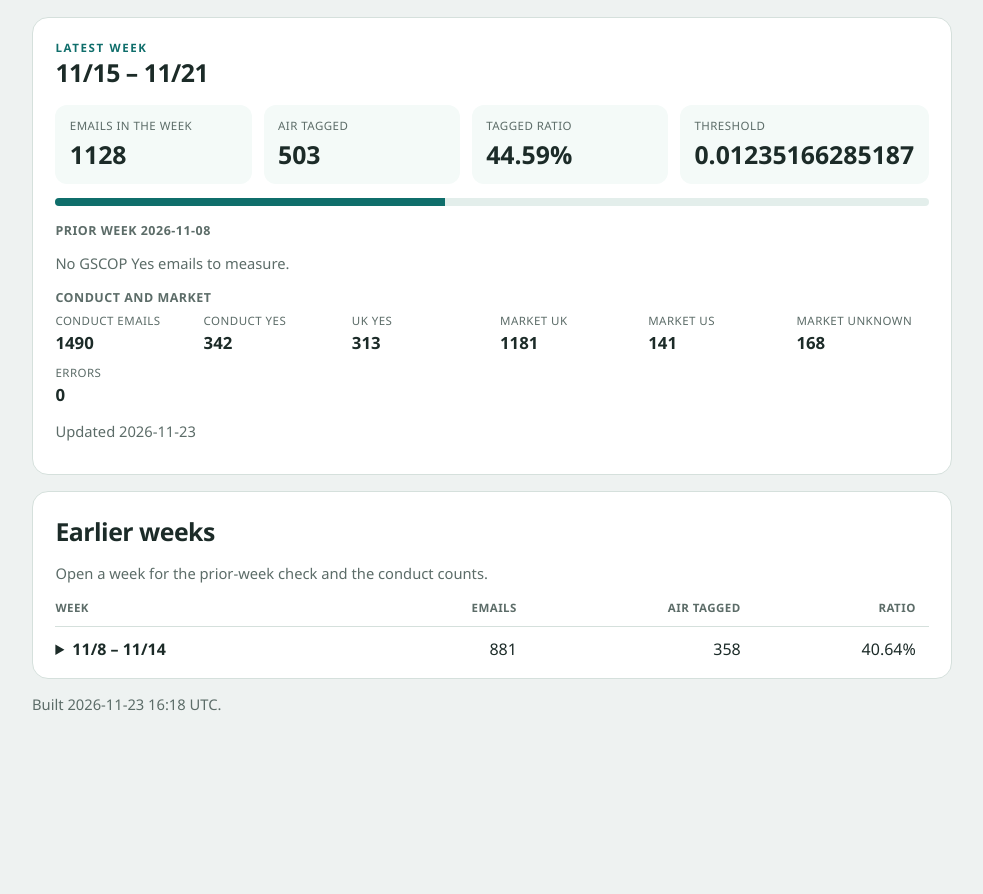
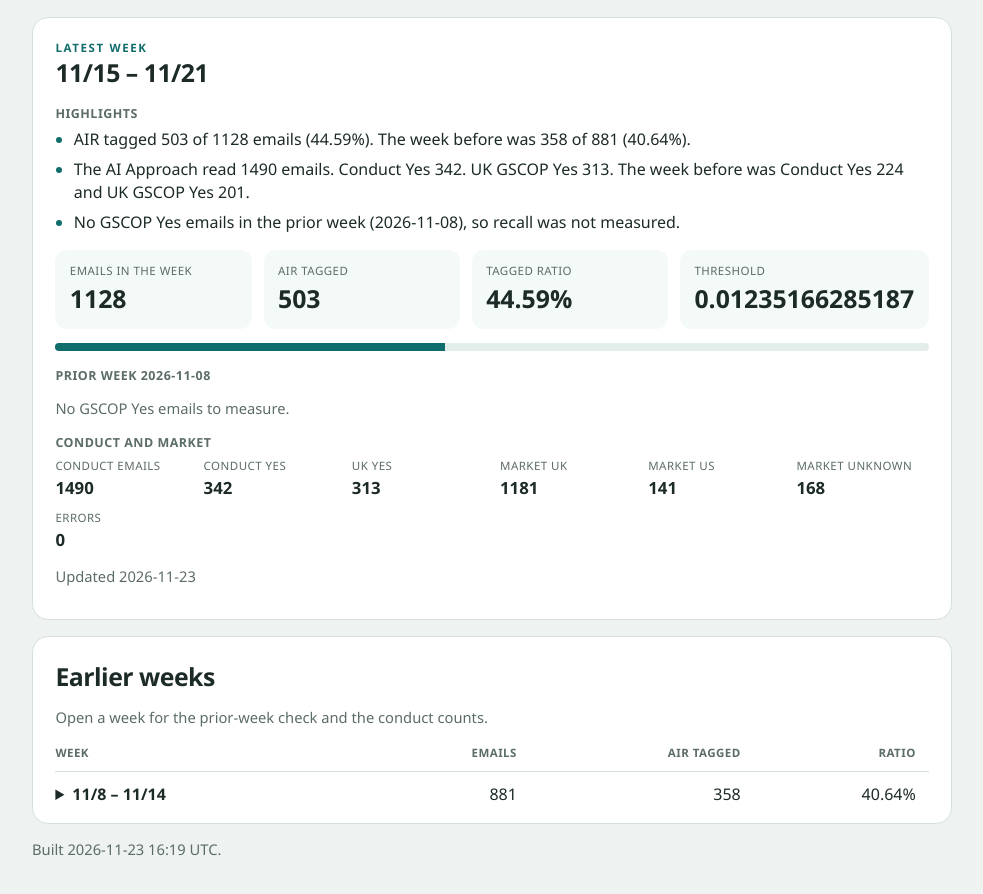
Before and after one commit to FlexTecsAI/gscop-weekly, a plain HTML site: page index.html in a window 1280 px wide. Shown: the part 106-1000 px from the top of the page, without its empty margins (148-1131 px from the left). Before the commit the page ends 883 px from the top, so only its background shows below. Drawn offline with Linux system fonts and the light colour scheme.

Commit message:
Publish the weekly records.

```diff
--- a/index.html
+++ b/index.html
@@ -43,6 +43,10 @@
     dd { margin: 0.2rem 0 0; font-size: 1.55rem; font-weight: 650; font-variant-numeric: tabular-nums; }
     .bar { height: 8px; background: #e3eeeb; border-radius: 99px; overflow: hidden; margin: 0 0 0.4rem; }
     .bar span { display: block; height: 100%; background: var(--teal); }
+    .highlights { margin: 0.85rem 0 0.2rem; }
+    .highlights ul { margin: 0.35rem 0 0; padding-left: 1.15rem; }
+    .highlights li { margin: 0.4rem 0; line-height: 1.45; }
+    .highlights li::marker { color: var(--teal); }
     .fold dl { display: grid; grid-template-columns: repeat(auto-fit, minmax(120px, 1fr)); gap: 0.7rem 1rem; margin: 0.4rem 0 0.8rem; }
     .fold dd { font-size: 1.05rem; }
     table { width: 100%; border-collapse: collapse; }
@@ -70,6 +74,7 @@
     <article class="latest">
       <p class="kicker">Latest week</p>
       <h2>11/15 – 11/21</h2>
+      <section class="highlights"><h3>Highlights</h3><ul><li>AIR tagged 503 of 1128 emails (44.59%). The week before was 358 of 881 (40.64%).</li><li>The AI Approach read 1490 emails. Conduct Yes 342. UK GSCOP Yes 313. The week before was Conduct Yes 224 and UK GSCOP Yes 201.</li><li>No GSCOP Yes emails in the prior week (2026-11-08), so recall was not measured.</li></ul></section>
       <dl class="stats"><div><dt>Emails in the week</dt><dd>1128</dd></div><div><dt>AIR tagged</dt><dd>503</dd></div><div><dt>Tagged ratio</dt><dd>44.59%</dd></div><div><dt>Threshold</dt><dd>0.01235166285187</dd></div></dl>
       <div class="bar" aria-hidden="true"><span style="width: 44.59%"></span></div>
       <div class="fold">
@@ -85,7 +90,7 @@
           <thead><tr><th>Week</th><th>Emails</th><th>AIR tagged</th><th>Ratio</th></tr></thead>
           <tbody>
             <tr>
-      <td><details><summary>11/8 – 11/14</summary><div class="fold"><h3>Prior week 2026-11-01</h3><p class="note">No GSCOP Yes emails to measure.</p><h3>Conduct and market</h3><dl><div><dt>Conduct emails</dt><dd>1238</dd></div><div><dt>Conduct Yes</dt><dd>224</dd></div><div><dt>UK Yes</dt><dd>201</dd></div><div><dt>Market UK</dt><dd>914</dd></div><div><dt>Market US</dt><dd>198</dd></div><div><dt>Market unknown</dt><dd>126</dd></div><div><dt>Errors</dt><dd>0</dd></div></dl><p class="updated">Updated 2026-11-23</p></div></details></td>
+      <td><details><summary>11/8 – 11/14</summary><div class="fold"><section class="highlights"><h3>Highlights</h3><ul><li>AIR tagged 358 of 881 emails (40.64%).</li><li>The AI Approach read 1238 emails. Conduct Yes 224. UK GSCOP Yes 201.</li><li>No GSCOP Yes emails in the prior week (2026-11-01), so recall was not measured.</li></ul></section><h3>Prior week 2026-11-01</h3><p class="note">No GSCOP Yes emails to measure.</p><h3>Conduct and market</h3><dl><div><dt>Conduct emails</dt><dd>1238</dd></div><div><dt>Conduct Yes</dt><dd>224</dd></div><div><dt>UK Yes</dt><dd>201</dd></div><div><dt>Market UK</dt><dd>914</dd></div><div><dt>Market US</dt><dd>198</dd></div><div><dt>Market unknown</dt><dd>126</dd></div><div><dt>Errors</dt><dd>0</dd></div></dl><p class="updated">Updated 2026-11-23</p></div></details></td>
       <td>881</td>
       <td>358</td>
       <td>40.64%</td>
@@ -94,7 +99,7 @@
         </table>
       </div>
     </section>
-    <p class="updated">Built 2026-11-23 16:18 UTC.</p>
+    <p class="updated">Built 2026-11-23 16:19 UTC.</p>
   </main>
 </body>
 </html>
```
